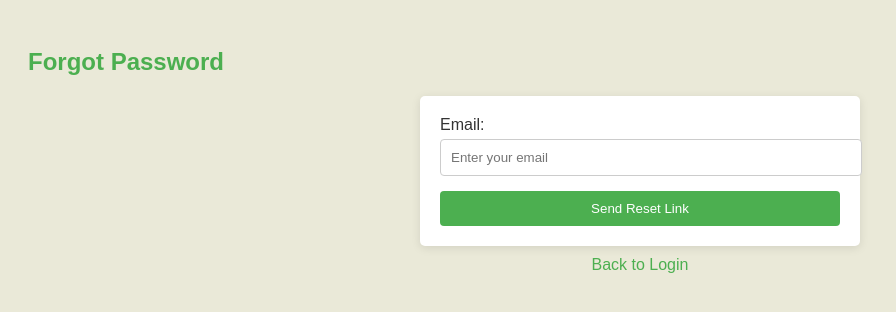
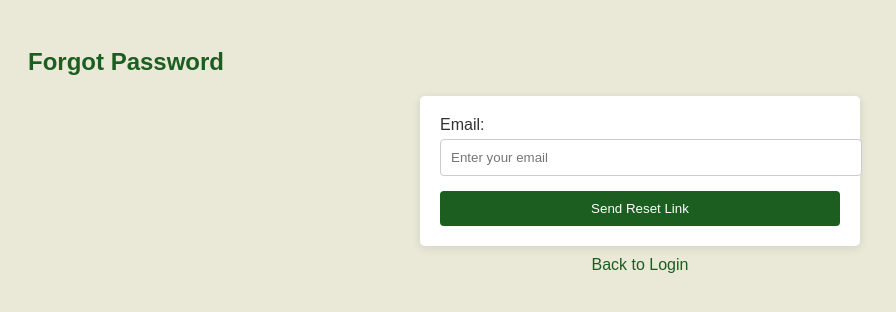
Before and after one commit to Abhiram6588/HabitQuest, a Flask app: page /forgot_password in a window 1280 px wide. Shown: the top 312 px of the page, without its empty margins (0-896 px from the left). Run offline with Flask 3, Linux system fonts and the light colour scheme.

Commit message:
Update forgot_password.html

```diff
--- a/templates/forgot_password.html
+++ b/templates/forgot_password.html
@@ -13,7 +13,7 @@
 }
 
 h2 {
-    color: #4CAF50; /* Blue color for headings */
+    color: #1B5E20; /* Blue color for headings */
 }
 
 form {
@@ -46,12 +46,12 @@ input[type="text"] {
 input[type="email"]:focus,
 input[type="password"]:focus,
 input[type="text"]:focus {
-    border-color: #4CAF50;
+    border-color: #1B5E20;
     outline: none;
 }
 
 button {
-    background-color: #4CAF50; /* Primary button color */
+    background-color: #1B5E20; /* Primary button color */
     color: white;
     padding: 10px;
     border: none;
@@ -61,14 +61,14 @@ button {
 }
 
 button:hover {
-    background-color: #4CAF50; /* Darker blue on hover */
+    background-color: #1B5E20; /* Darker blue on hover */
 }
 
 a {
     display: block;
     margin-top: 10px;
     text-align: center;
-    color: #4CAF50;
+    color: #1B5E20;
     text-decoration: none;
 }
 
```
